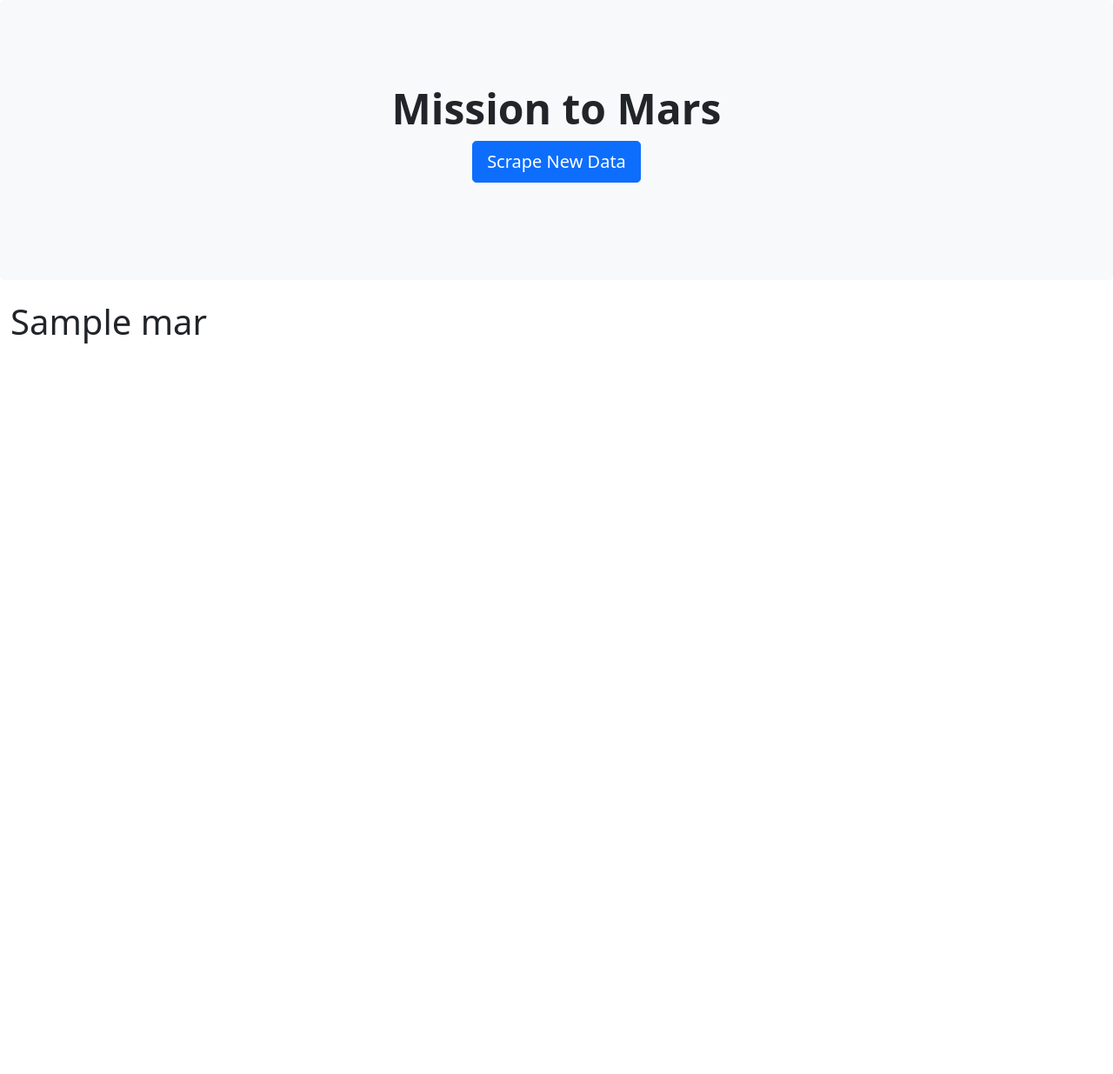
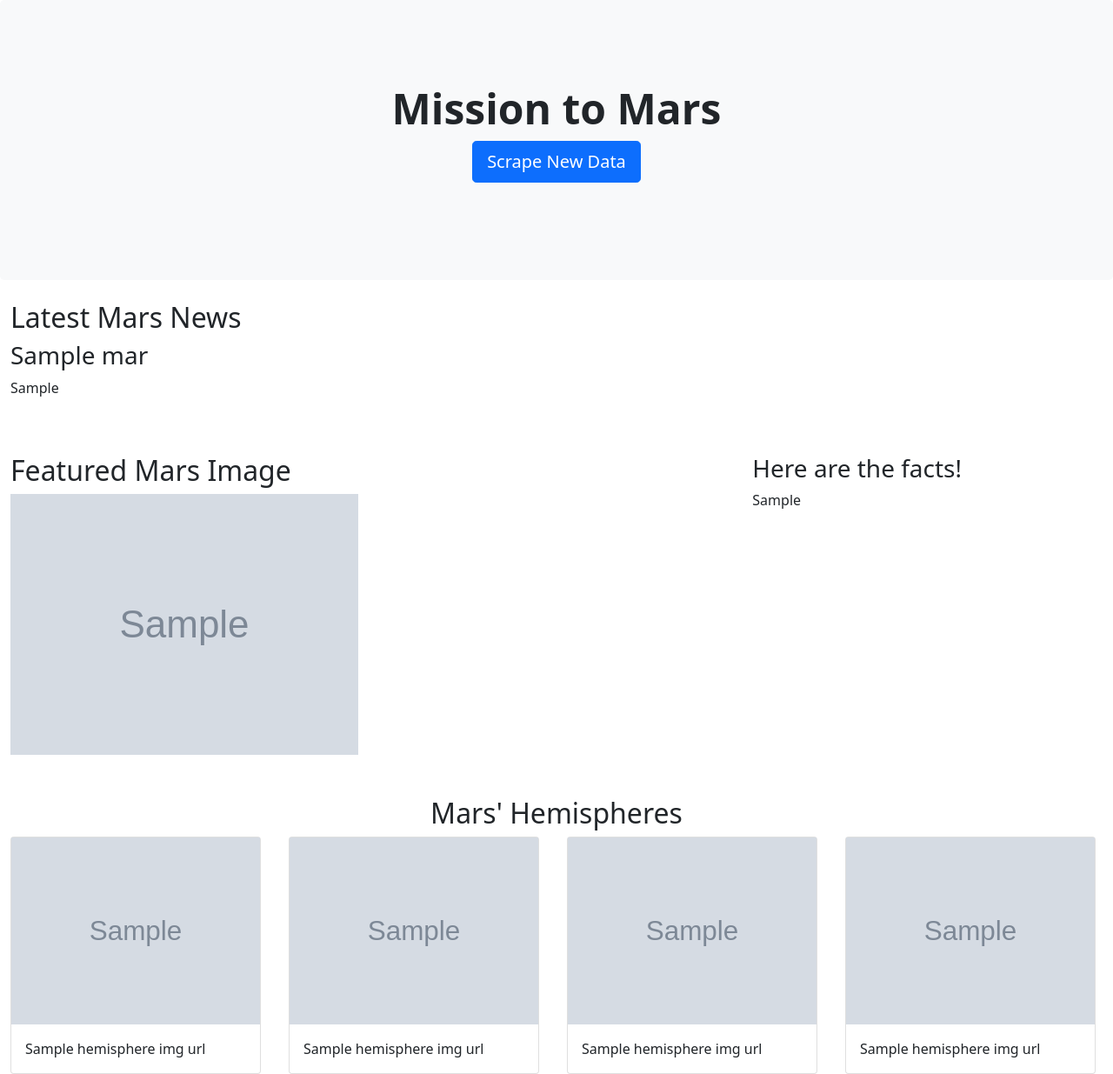
Before and after one commit to mgodfrey48/updates-on-mars, a Flask app: page / in a window 1280 px wide. Shown: the whole page at 87% size. Before the commit the page ends 800 px from the top, so only its background shows below. Run offline with Flask 2, Linux system fonts and the light colour scheme; a database or web service that is not in the repository returns one stand-in record (values such as "Sample title"); some libraries are stand-ins or nearby versions.

Commit message:
Added bootstrap elements and jinja notation to render all scraped data correctly on the webpage. Added try and except conditions to the scrape function so a dictionary of error messages and images render on the webpage if an error occurs while scraping the data.

```diff
--- a/Missions_to_Mars/Templates/index.html
+++ b/Missions_to_Mars/Templates/index.html
@@ -17,7 +17,68 @@
     </div>
 
     <div class="container-fluid">
-        <h1>{{mars.news_title}}</h1>
+        <div class="row">
+            <h2>Latest Mars News</h2>
+            <h3>{{mars.news_title}}</h3>
+            <p>{{mars.news_paragraph}}</p>
+        </div>
+    </div>
+    <br>
+    <br>
+    <div class="container-fluid">
+        <div class="row">
+            <div class="col-8">
+                <h2>Featured Mars Image</h2>
+                <img class="img-fluid" src= {{mars.featured_image_url}}>
+            </div>
+            <div class="col-4">
+                <h3>Here are the facts!</h3>
+                <div class="table-responsive">
+                    <table class="table">
+                        {{mars.facts_table | safe}}
+                    </table>
+                </div>
+            </div>
+        </div>
+    </div>
+<br>
+<br>
+    <div class="container-fluid">
+        <div class="row">
+            <h2 class="text-center">Mars' Hemispheres</h2>
+            <div class='col-3'>
+                <div class="card" style="width: 18rem;">
+                    <img class="img-fluid" src="{{mars.hemisphere_img_urls[0].img_url}}" class="card-img-top" alt="...">
+                    <div class="card-body">
+                      <p class="card-text">{{mars.hemisphere_img_urls[0].title}}</p>
+                    </div>
+                </div>
+            </div>
+            <div class='col-3'>
+                <div class="card" style="width: 18rem;">
+                    <img class="img-fluid" src="{{mars.hemisphere_img_urls[1].img_url}}" class="card-img-top" alt="...">
+                    <div class="card-body">
+                      <p class="card-text">{{mars.hemisphere_img_urls[1].title}}</p>
+                    </div>
+                </div>
+            </div>
+            <div class='col-3'>
+                <div class="card" style="width: 18rem;">
+                    <img class="img-fluid" src="{{mars.hemisphere_img_urls[2].img_url}}" class="card-img-top" alt="...">
+                    <div class="card-body">
+                      <p class="card-text">{{mars.hemisphere_img_urls[2].title}}</p>
+                    </div>
+                </div>
+            </div>
+            <div class='col-3'>
+                <div class="card" style="width: 18rem;">
+                    <img class="img-fluid" src="{{mars.hemisphere_img_urls[3].img_url}}" class="card-img-top" alt="...">
+                    <div class="card-body">
+                      <p class="card-text">{{mars.hemisphere_img_urls[3].title}}</p>
+                    </div>
+                </div>
+            </div>
+        </div>
     </div>
 </body>
 </html>
--- a/Missions_to_Mars/app.py
+++ b/Missions_to_Mars/app.py
@@ -13,7 +13,7 @@ mongo = PyMongo(app)
 # Route to render index.html template using data from Mongo
 @app.route("/")
 def index():
-    mars = mongo.db.mars_data.find_one()
+    mars = mongo.db.mars.find_one()
 
     return render_template("index.html", mars=mars)
 
```
Also changed, not shown: Missions_to_Mars/scrape_mars.py (+103 -93 lines), 1 other file.
